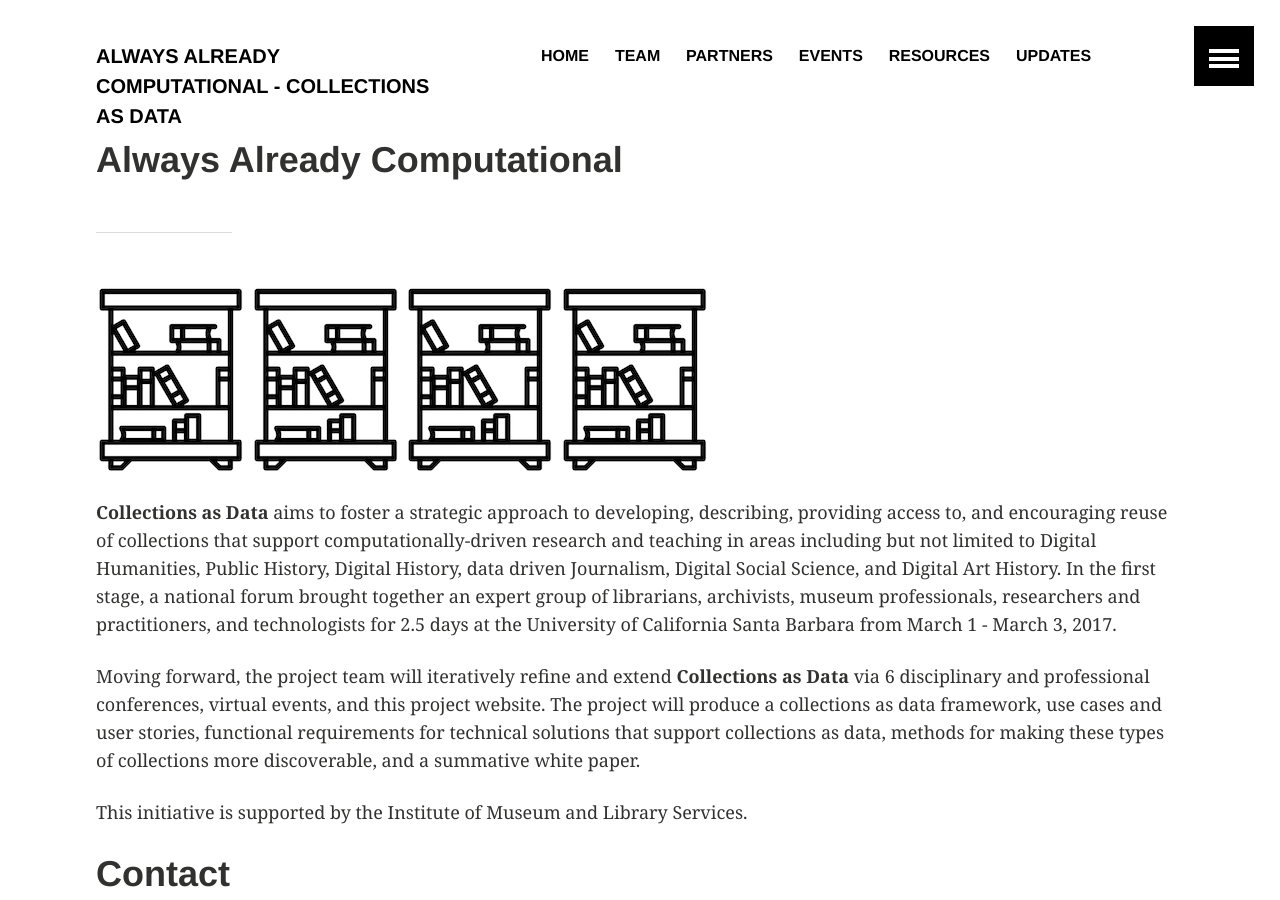
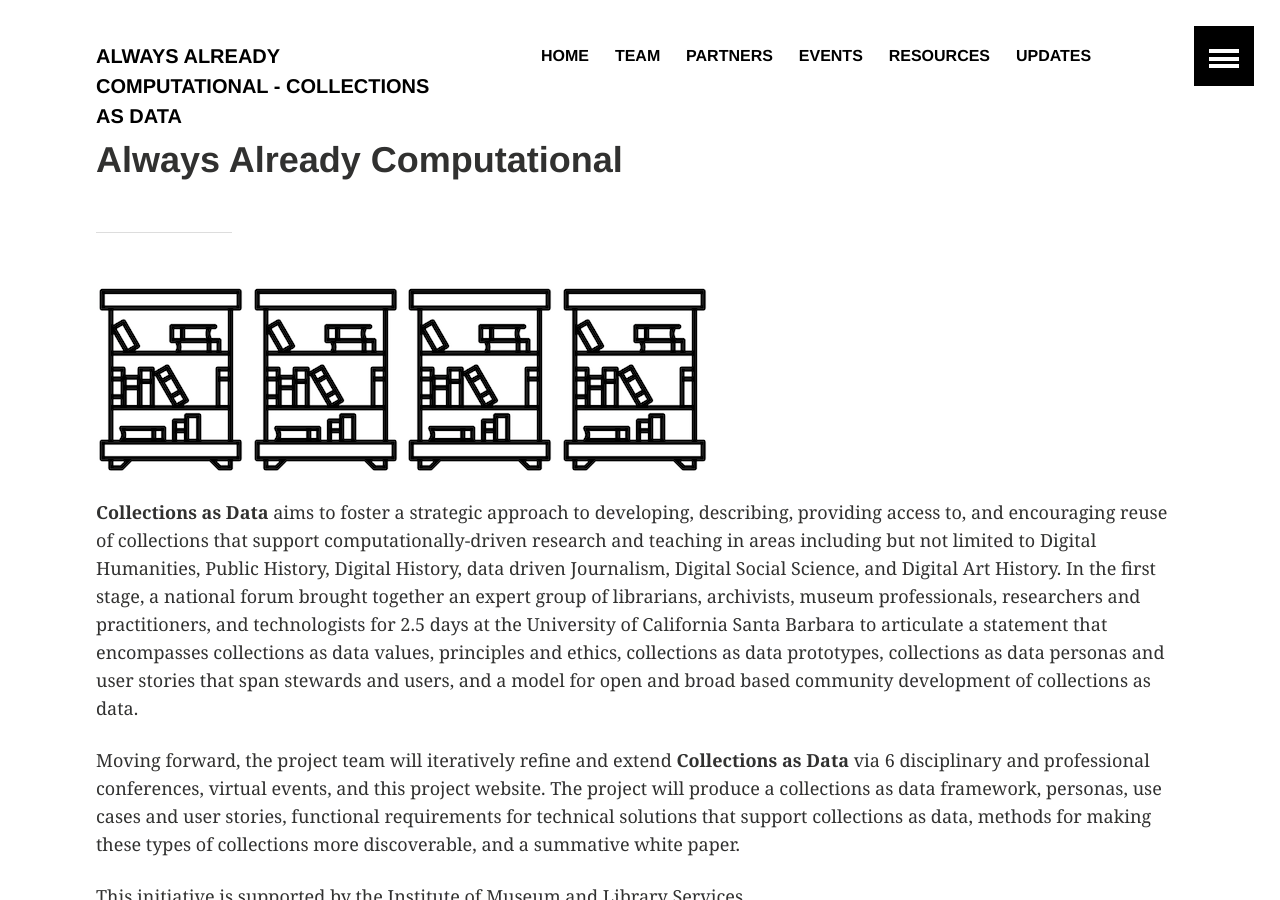
Before and after one commit to collectionsasdata/collectionsasdata.github.io, a Jekyll site: the page built from index.md, in a window 1280 px wide and 900 px high. Built offline with Jekyll 4.4.1, drawn with Linux system fonts in a browser that asks for light colours.

Commit message:
Update index.md

```diff
--- a/index.md
+++ b/index.md
@@ -5,9 +5,9 @@
 ---
 ![library](images/library.png) ![library](images/library.png) ![library](images/library.png) ![library](images/library.png)
 
-**Collections as Data** aims to foster a strategic approach to developing, describing, providing access to, and encouraging reuse of collections that support computationally-driven research and teaching in areas including but not limited to Digital Humanities, Public History, Digital History, data driven Journalism, Digital Social Science, and Digital Art History.  In the first stage, a national forum brought together an expert group of librarians, archivists, museum professionals, researchers and practitioners, and technologists for 2.5 days at the University of California Santa Barbara from March 1 - March 3, 2017.
+**Collections as Data** aims to foster a strategic approach to developing, describing, providing access to, and encouraging reuse of collections that support computationally-driven research and teaching in areas including but not limited to Digital Humanities, Public History, Digital History, data driven Journalism, Digital Social Science, and Digital Art History.  In the first stage, a national forum brought together an expert group of librarians, archivists, museum professionals, researchers and practitioners, and technologists for 2.5 days at the University of California Santa Barbara to articulate a statement that encompasses collections as data values, principles and ethics, collections as data prototypes, collections as data personas and user stories that span stewards and users, and a model for open and broad based community development of collections as data.
 
-Moving forward, the project team will iteratively refine and extend **Collections as Data** via 6 disciplinary and professional conferences, virtual events, and this project website. The project will produce a collections as data framework, use cases and user stories, functional requirements for technical solutions that support collections as data, methods for making these types of collections more discoverable, and a summative white paper.
+Moving forward, the project team will iteratively refine and extend **Collections as Data** via 6 disciplinary and professional conferences, virtual events, and this project website. The project will produce a collections as data framework, personas, use cases and user stories, functional requirements for technical solutions that support collections as data, methods for making these types of collections more discoverable, and a summative white paper.
 
 This initiative is supported by the Institute of Museum and Library Services.
 
```
